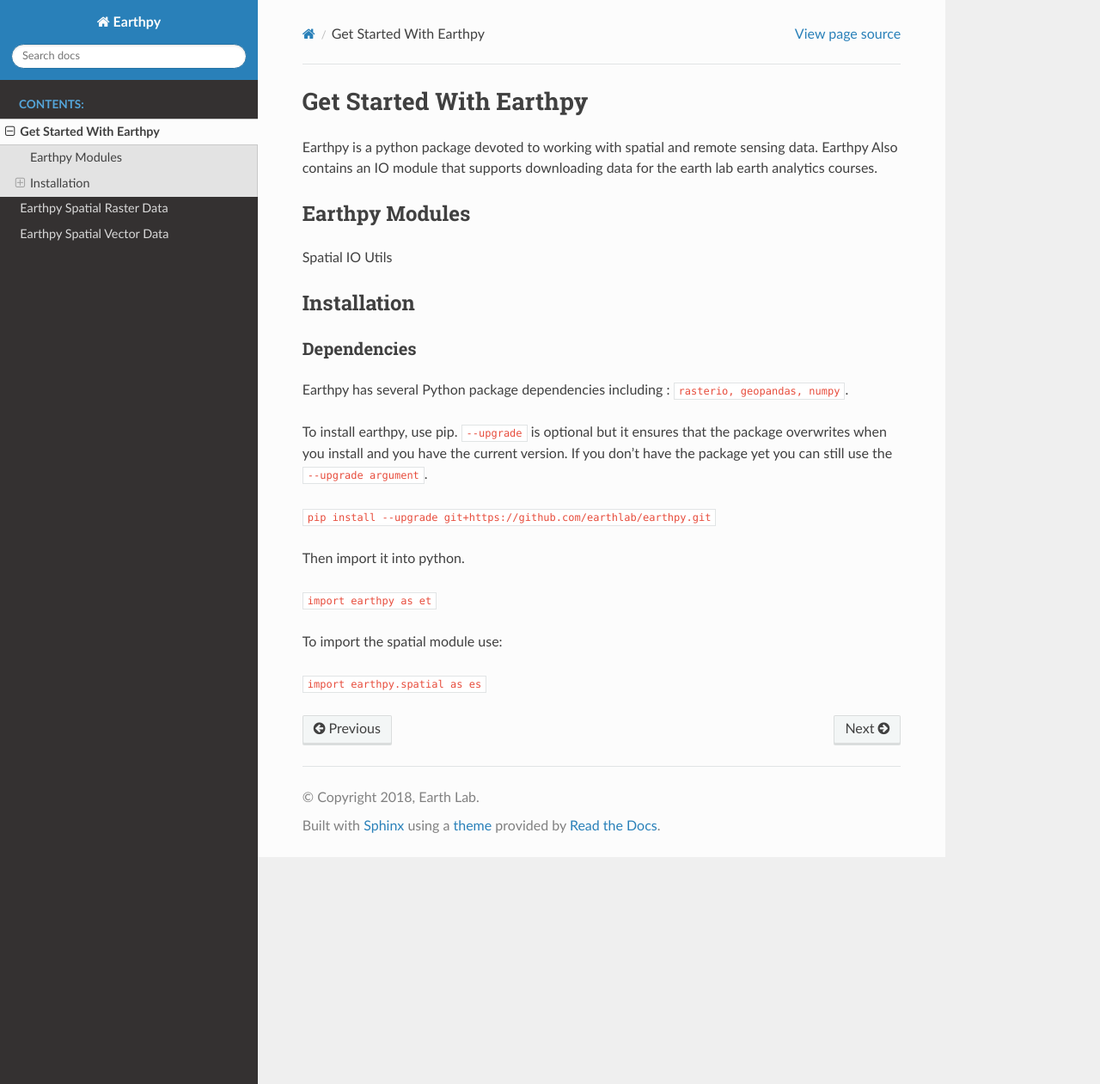
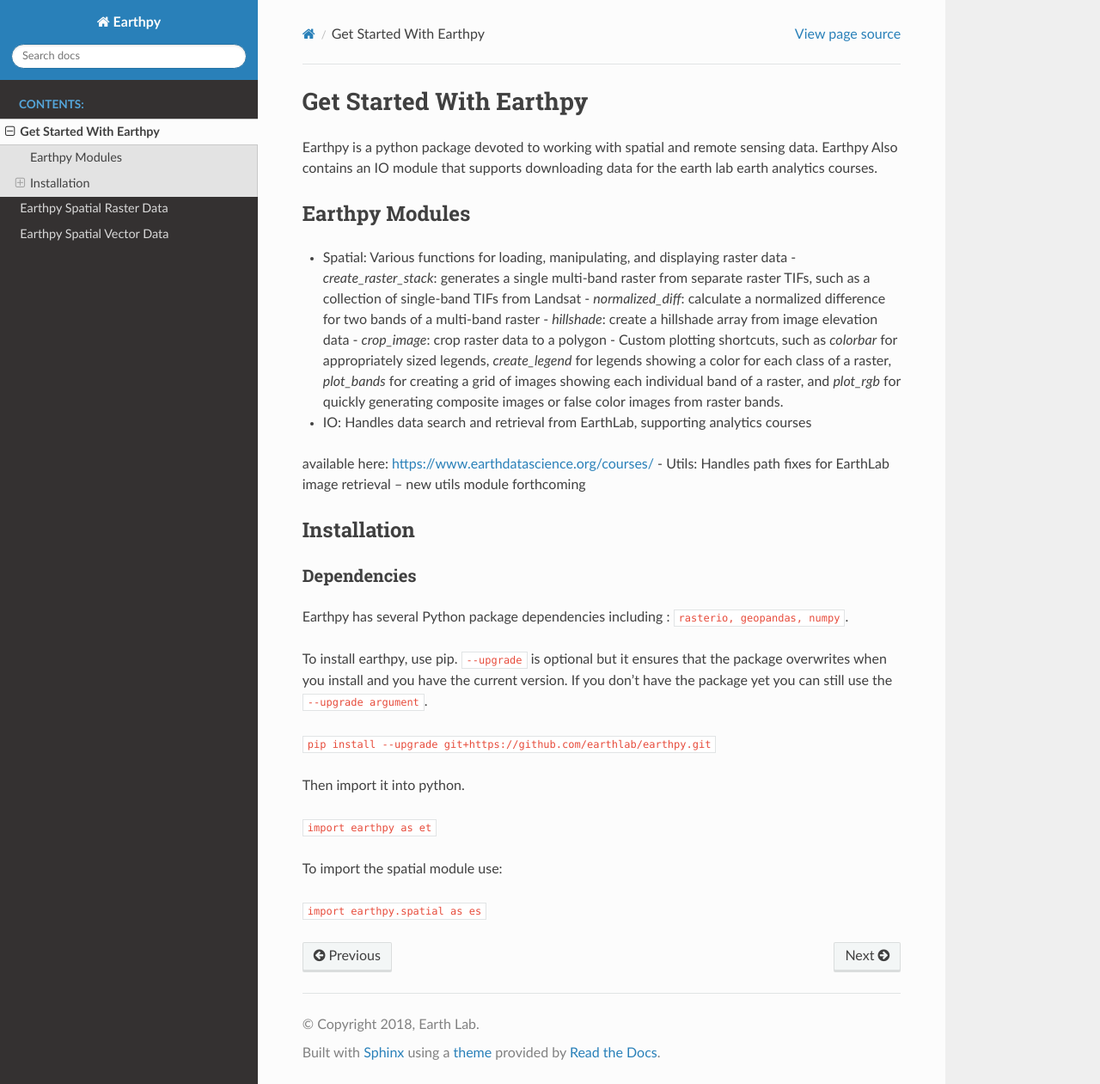
Before and after one commit to earthlab/earthpy, a Sphinx documentation site: the page built from docs/get-started.rst, in a window 1280 px wide and 1261 px high. Shown: the whole window at 86% size. Built offline with Sphinx 7.4.7 and the Read the Docs theme 2.0.0, drawn with Linux system fonts in a browser that asks for light colours.

Commit message:
Puts modules into a list form and provides descriptions of each

```diff
--- a/docs/get-started.rst
+++ b/docs/get-started.rst
@@ -8,9 +8,19 @@
 Earthpy Modules
 ---------------
 
-Spatial
-IO
-Utils
+- Spatial: Various functions for loading, manipulating, and displaying raster data
+  - `create_raster_stack`: generates a single multi-band raster from separate raster TIFs,
+  such as a collection of single-band TIFs from Landsat
+  - `normalized_diff`: calculate a normalized difference for two bands of a multi-band raster
+  - `hillshade`: create a hillshade array from image elevation data
+  - `crop_image`: crop raster data to a polygon
+  - Custom plotting shortcuts, such as `colorbar` for appropriately sized legends, `create_legend` for
+  legends showing a color for each class of a raster, `plot_bands` for creating a grid of images
+  showing each individual band of a raster, and `plot_rgb` for quickly generating
+  composite images or false color images from raster bands.
+- IO: Handles data search and retrieval from EarthLab, supporting analytics courses
+available here: https://www.earthdatascience.org/courses/
+- Utils: Handles path fixes for EarthLab image retrieval -- new utils module forthcoming
 
 Installation
 ------------
```
